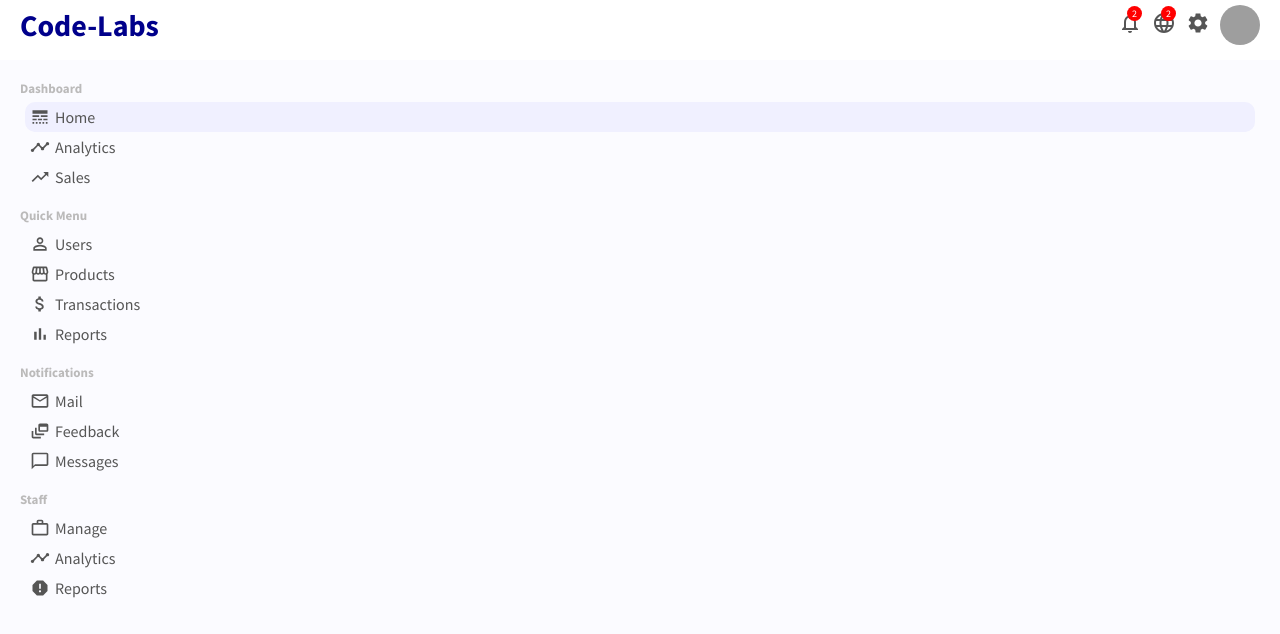
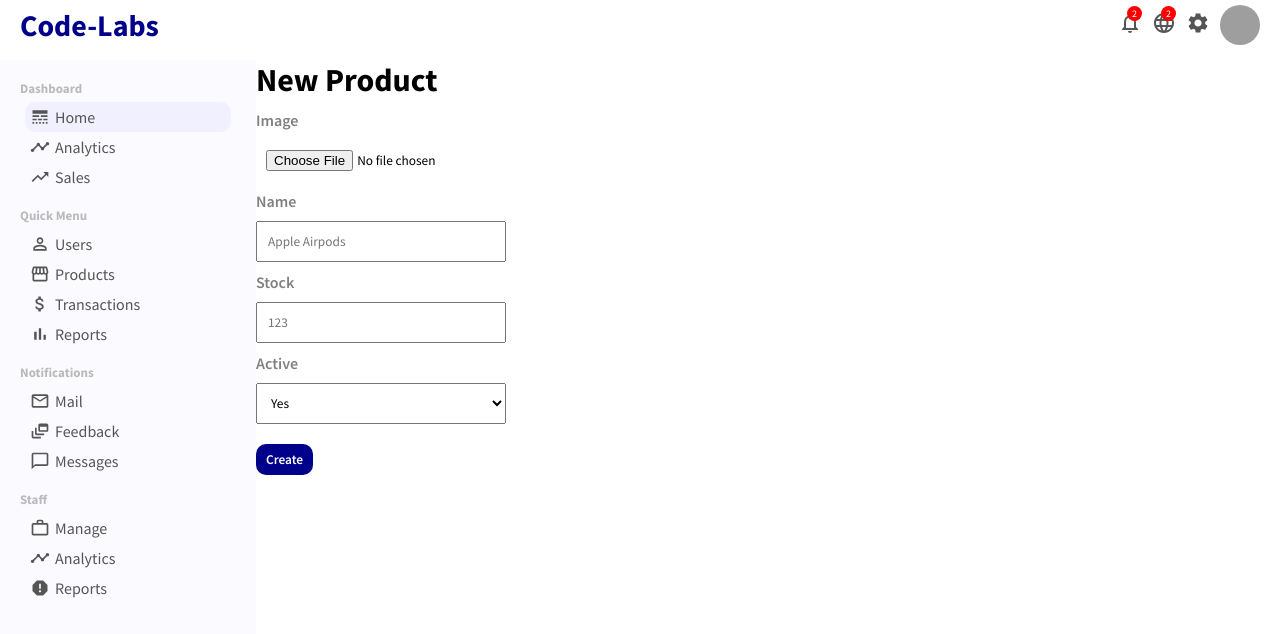
Before and after one commit to abhishekra07/react-admin-dashboard, a React (Create React App) app: page /newproduct in a window 1280 px wide. Shown: the top 634 px of the page. Built offline with nearby package versions, Linux system fonts and the light colour scheme; grey boxes are pictures that could not be loaded.

Commit message:
added create product component

```diff
--- a/src/App.js
+++ b/src/App.js
@@ -6,6 +6,7 @@
 import NewUser from "./pages/newUser/NewUser";
 import ProductList from "./pages/productList/ProductList";
 import Product from "./pages/product/Product";
+import NewProduct from "./pages/newProduct/NewProduct";
 import { BrowserRouter as Router, Switch, Route } from "react-router-dom";
 
 import './app.css';
@@ -38,6 +39,9 @@
           <Route path="/product/:productId">
             <Product />
           </Route>
+          <Route path="/newproduct">
+            <NewProduct />
+          </Route>
         </Switch>
       </div>
     </Router>
--- /dev/null
+++ b/src/pages/newProduct/NewProduct.jsx
@@ -0,0 +1,31 @@
+import "./newProduct.css";
+
+export default function NewProduct() {
+  return (
+    <div className="newProduct">
+      <h1 className="addProductTitle">New Product</h1>
+      <form className="addProductForm">
+        <div className="addProductItem">
+          <label>Image</label>
+          <input type="file" id="file" />
+        </div>
+        <div className="addProductItem">
+          <label>Name</label>
+          <input type="text" placeholder="Apple Airpods" />
+        </div>
+        <div className="addProductItem">
+          <label>Stock</label>
+          <input type="text" placeholder="123" />
+        </div>
+        <div className="addProductItem">
+          <label>Active</label>
+          <select name="active" id="active">
+            <option value="yes">Yes</option>
+            <option value="no">No</option>
+          </select>
+        </div>
+        <button className="addProductButton">Create</button>
+      </form>
+    </div>
+  );
+}
--- /dev/null
+++ b/src/pages/newProduct/newProduct.css
@@ -0,0 +1,39 @@
+.newProduct {
+    flex: 4;
+  }
+
+  .addProductForm {
+    margin-top: 10px;
+  }
+
+  .addProductItem {
+    width: 250px;
+    display: flex;
+    flex-direction: column;
+    margin-bottom: 10px;
+  }
+
+  .addProductItem > label {
+    color: gray;
+    font-weight: 600;
+    margin-bottom: 10px;
+  }
+
+  .addProductItem > input {
+    padding: 10px;
+  }
+
+  .addProductItem > select {
+    padding: 10px;
+  }
+
+  .addProductButton {
+    margin-top: 10px;
+    padding: 7px 10px;
+    border: none;
+    border-radius: 10px;
+    background-color: darkblue;
+    color: white;
+    font-weight: 600;
+    cursor: pointer;
+  }
```
